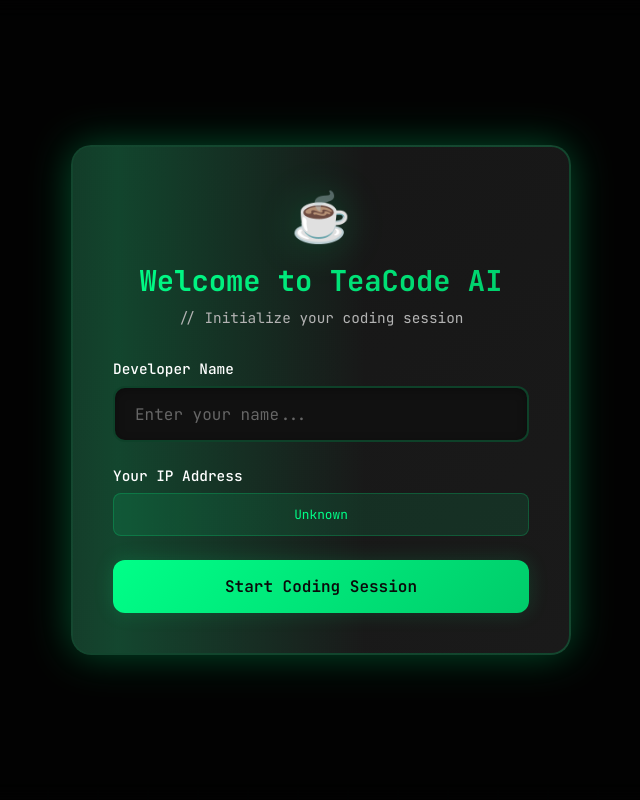
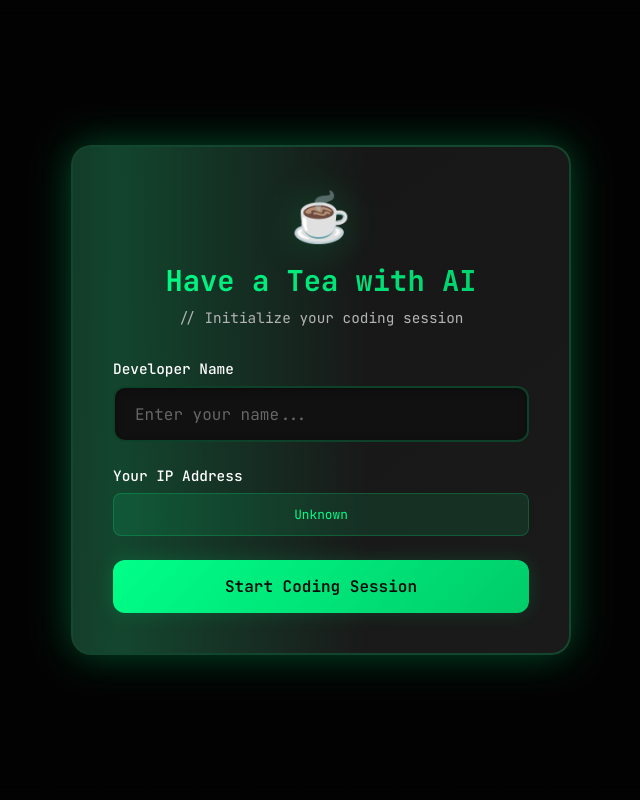
Before and after one commit to R-MustafaHafeez/Aiskillbridge-LLM-Apis-Gemini-Chatbot, a FastAPI app: page / in a window 1280 px wide. Shown: the whole page, without its empty margins (319-959 px from the left). Run offline with FastAPI, Linux system fonts and the light colour scheme.

Commit message:
updated frontend

```diff
--- a/templates/index.html
+++ b/templates/index.html
@@ -3,7 +3,7 @@
 <head>
     <meta charset="UTF-8">
     <meta name="viewport" content="width=device-width, initial-scale=1.0">
-    <title>TeaCode AI - Your Coding Companion</title>
+    <title>Have Tea with AI - Your Coding Companion</title>
     <style>
         @import url('https://fonts.googleapis.com/css2?family=JetBrains+Mono:wght@300;400;500;600;700&family=Inter:wght@300;400;500;600;700&display=swap');
 
@@ -1044,7 +1044,7 @@
         <div class="modal">
             <div class="modal-header">
                 <div class="modal-logo">☕</div>
-                <h2 class="modal-title">Welcome to TeaCode AI</h2>
+                <h2 class="modal-title">Have a Tea with AI</h2>
                 <p class="modal-subtitle">// Initialize your coding session</p>
             </div>
             <form class="modal-form" id="welcomeForm">
@@ -1078,7 +1078,7 @@
             <div class="header-content">
                 <div class="logo">☕</div>
                 <div class="brand-info">
-                    <h1>TeaCode AI</h1>
+                    <h1>Have a Tea with AI</h1>
                     <p>// Your intelligent coding companion</p>
                 </div>
                 <div class="user-info">
@@ -1096,8 +1096,8 @@
         <div class="messages-container" id="messagesContainer">
             <div class="empty-state">
                 <div class="empty-state-icon">☕</div>
-                <h3>Ready to brew some code?</h3>
-                <p>Ask me anything about programming, algorithms, or tech concepts!</p>
+                <h3>Ready to brew something ?</h3>
+                <p>Ask me anything about programming, algorithms, or tech concepts or any thing you want!</p>
             </div>
         </div>
 
@@ -1586,7 +1586,7 @@
 
             } catch (error) {
                 // Show error message
-                showError('Unable to connect to TeaCode AI server. Please ensure the server is running on localhost:8000');
+                showError('Unable to connect to the server. Please ensure the server is running on localhost:8000');
             } finally {
                 // Re-enable form
                 isLoading = false;
```
